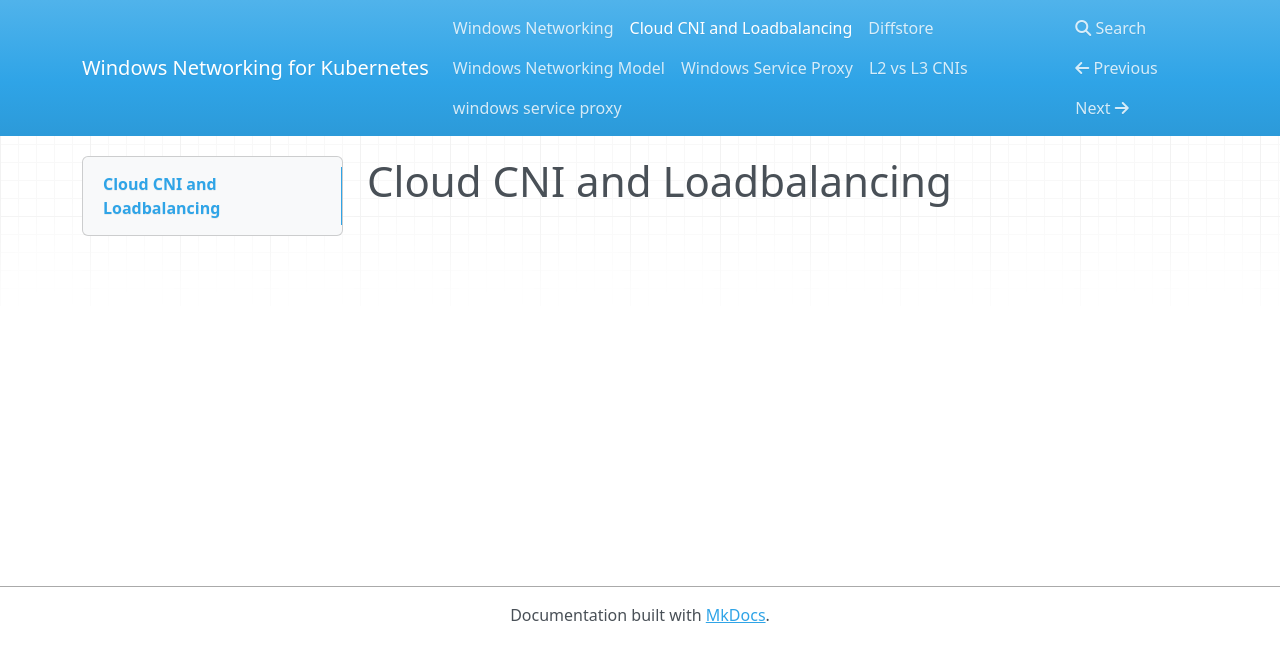
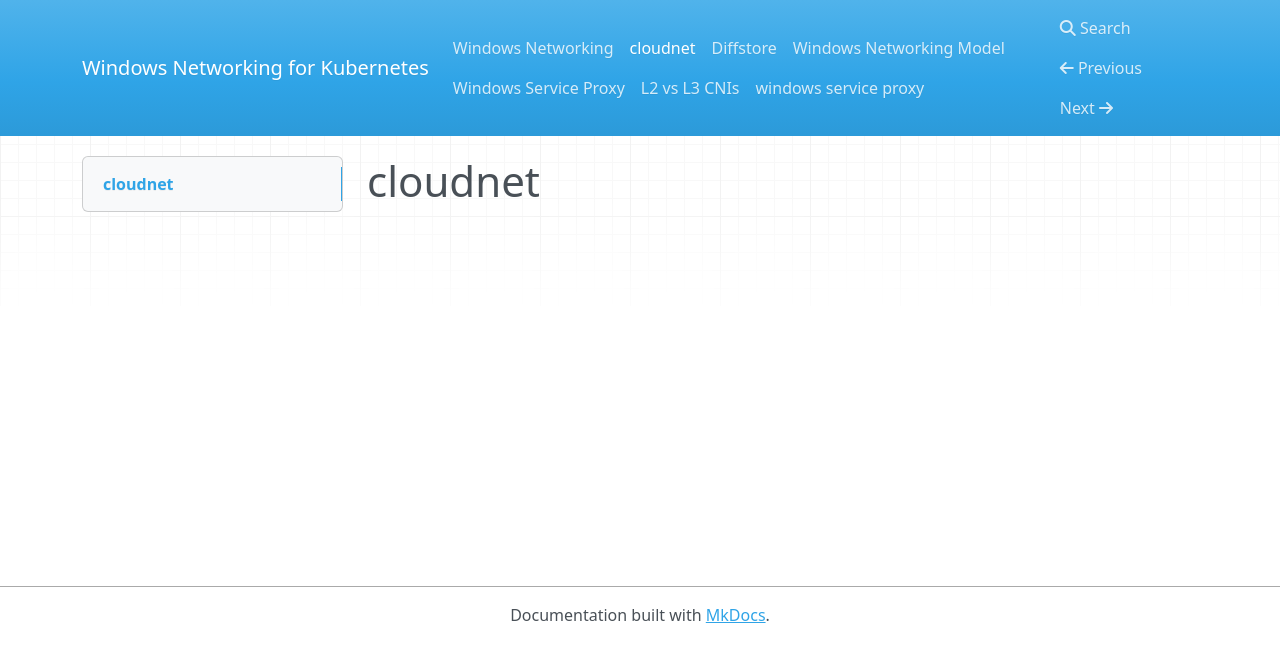
Before and after one commit to aroradaman/windows-networking, an MkDocs documentation site: the page built from docs/cloud-net.md, in a window 1280 px wide. Shown: the top 662 px of the page. Built offline with MkDocs 1.6.1, drawn with Linux system fonts in a browser that asks for light colours; nearby versions of some CDN libraries.

Commit message:
Update cloud-net.md

```diff
--- a/docs/cloud-net.md
+++ b/docs/cloud-net.md
@@ -1 +1 @@
-# Cloud CNI and Loadbalancing
+# cloudnet
```
